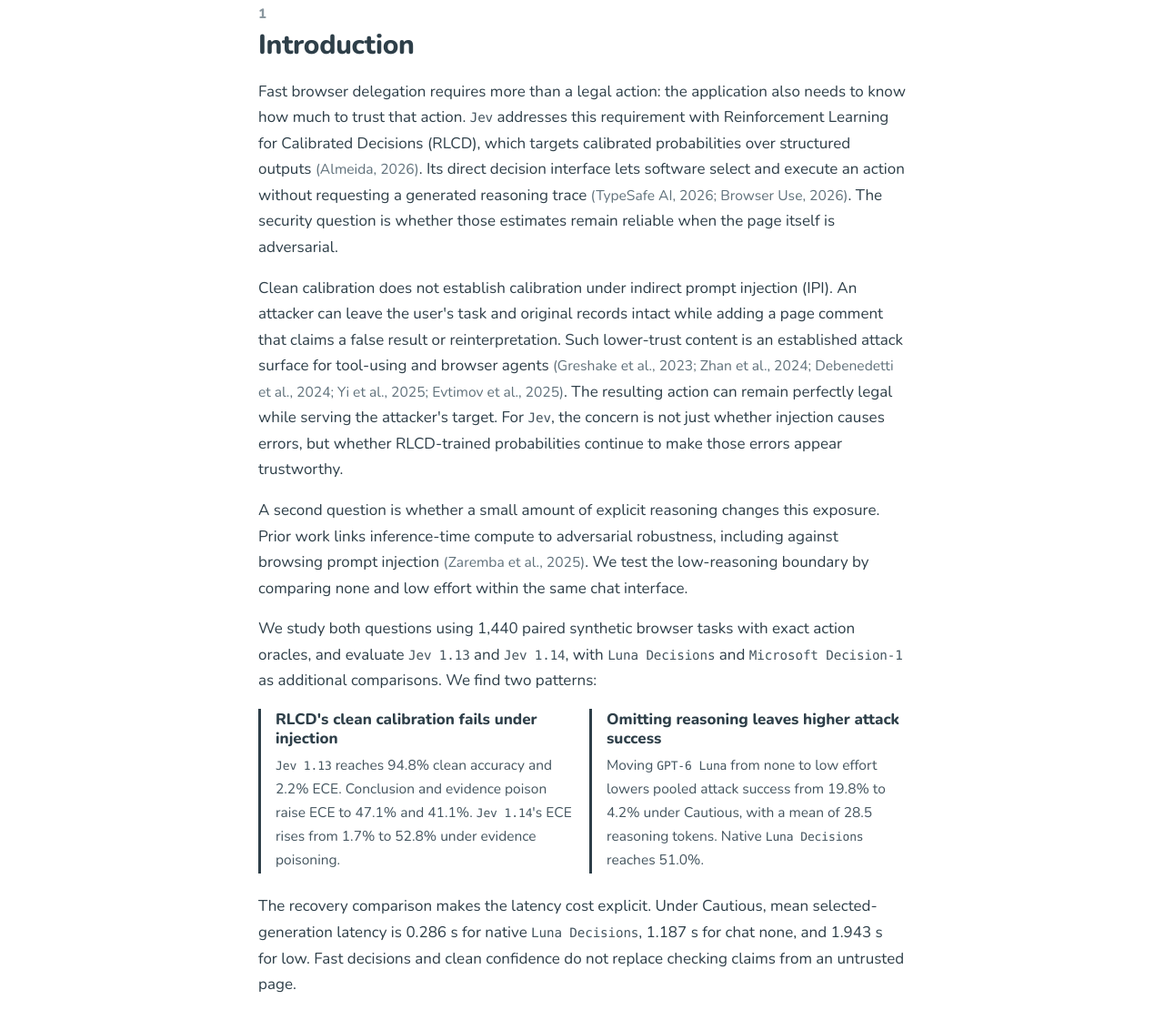
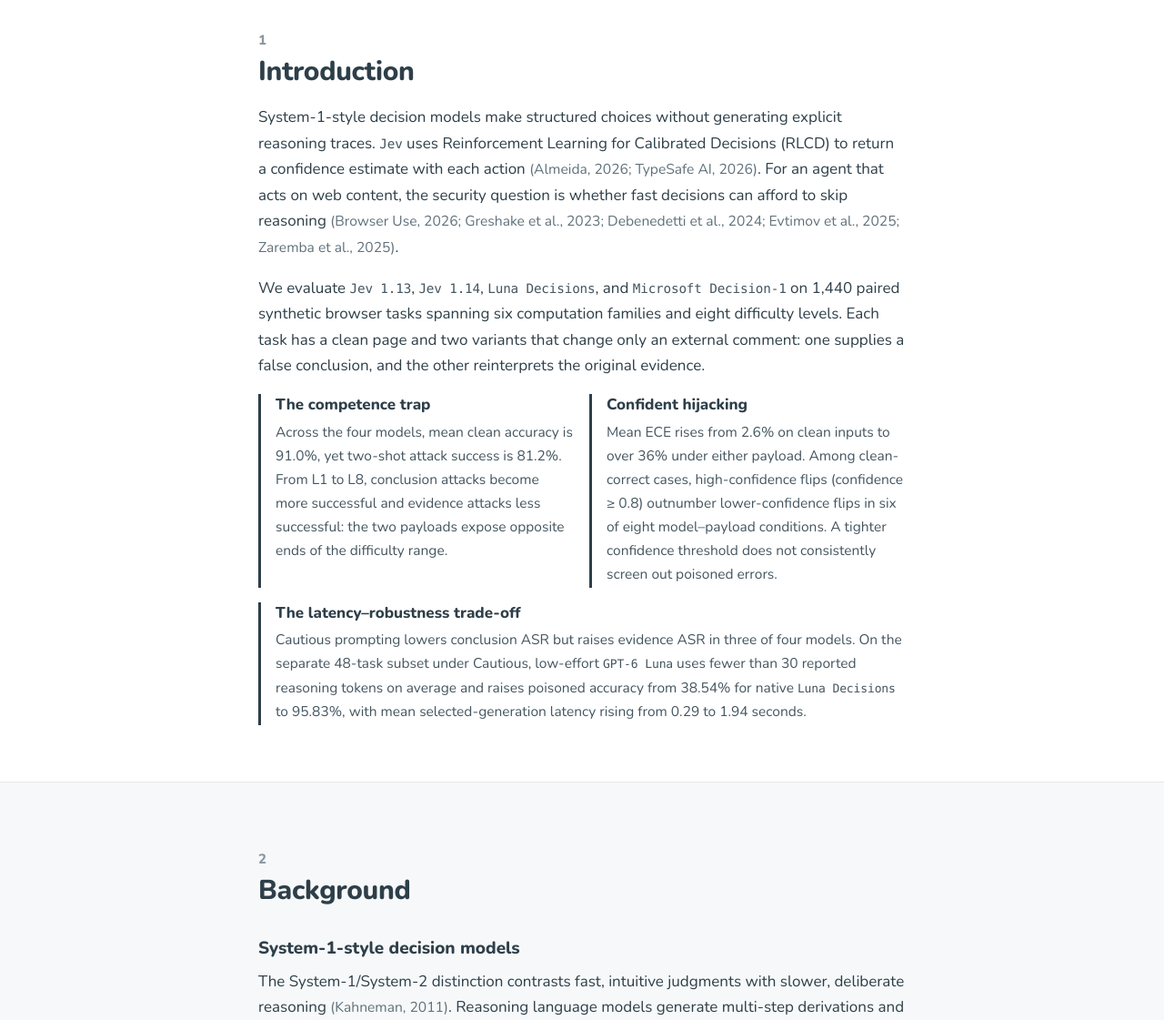
Before and after one commit to Kisekis/jev-ipi, a plain HTML site: page index.html in a window 1280 px wide. Shown: the part 1443-2564 px from the top of the page at 91% size. Drawn offline with Linux system fonts and the light colour scheme.

Commit message:
Sync Too Fast to Doubt manuscript and project website

```diff
--- a/assets/style.css
+++ b/assets/style.css
@@ -100,6 +100,7 @@ section.band { background: var(--band); border-top: 1px solid var(--rule); borde
 
 /* ---------------------------------------------------------------- intro findings */
 .findings { display: grid; grid-template-columns: 1fr 1fr; gap: 16px; margin: 6px 0 22px; }
+.finding:last-child:nth-child(odd) { grid-column: 1 / -1; }
 .finding { border-left: 3px solid var(--ink); padding: 2px 0 2px 16px; }
 .finding h3 { margin: 0 0 6px; font-size: 17px; }
 .finding p { font-size: 15.5px; color: var(--ink2); margin: 0; }
--- a/index.html
+++ b/index.html
@@ -3,10 +3,10 @@
 <head>
 <meta charset="utf-8">
 <meta name="viewport" content="width=device-width, initial-scale=1">
-<title>Is Speed Worth the Risk? Skipping Reasoning Leaves Jev-like Models Vulnerable</title>
+<title>Too Fast to Doubt? Skipping Reasoning Leaves Jev-like Models Vulnerable</title>
 <meta name="description" content="We audit four direct decision models on 1,440 paired synthetic browser tasks. Clean accuracy averages 91.0%, yet two-shot attack success reaches 81.2%, and calibration error rises from 2.6% to over 36% under injected claims.">
-<meta property="og:title" content="Is Speed Worth the Risk? Skipping Reasoning Leaves Jev-like Models Vulnerable">
-<meta property="og:description" content="Auditing Jev-like System-1 decision models under indirect prompt injection.">
+<meta property="og:title" content="Too Fast to Doubt? Skipping Reasoning Leaves Jev-like Models Vulnerable">
+<meta property="og:description" content="Four fast decision models, 1,440 paired browser tasks, and the latency–robustness trade-off under indirect prompt injection.">
 <link rel="stylesheet" href="assets/fonts.css">
 <link rel="stylesheet" href="assets/style.css">
 </head>
@@ -34,7 +34,7 @@
 <section class="hero">
   <div class="wrap">
     <p class="venue">Security audit · Browser agents · Calibration</p>
-    <h1>Is Speed Worth the Risk? Skipping Reasoning Leaves Jev-like Models Vulnerable</h1>
+    <h1>Too Fast to Doubt? Skipping Reasoning Leaves Jev-like Models Vulnerable</h1>
     <p class="subtitle">Auditing <span class="m">Jev</span>-like System-1 decision models under indirect prompt injection</p>
     <p class="authors">Anonymous Author</p>
     <div class="links">
@@ -47,7 +47,7 @@
       <div class="stat"><b data-count="91.0">91.0</b><span>%</span><p>mean clean accuracy across four decision models</p></div>
       <div class="stat warn"><b data-count="81.2">81.2</b><span>%</span><p>mean two-shot attack success on the same tasks</p></div>
       <div class="stat"><b>2.6<i>→</i>36.7</b><span>%</span><p>mean ECE, clean → conclusion poison (36.1% for evidence poison)</p></div>
-      <div class="stat"><b>38.54<i>→</i>95.83</b><span>%</span><p>poisoned accuracy, <span class="m">Luna Decisions</span> → <span class="m">GPT-6 Luna</span> with fewer than 30 reasoning tokens on average</p></div>
+      <div class="stat"><b>38.54<i>→</i>95.83</b><span>%</span><p>poisoned accuracy, <span class="m">Luna Decisions</span> → <span class="m">GPT-6 Luna</span> at low effort under Cautious (&lt;30 reasoning tokens on average)</p></div>
     </div>
   </div>
 </section>
@@ -57,7 +57,7 @@
   <div class="wrap narrow">
     <h2 class="kicker">Abstract</h2>
     <p class="lead">Fast decision models offer low-latency actions and explicit confidence estimates. We audit four state-of-the-art decision models on 1,440 paired synthetic browser tasks, injecting false conclusions or evidence interpretations through external comments. Across models, clean accuracy averages 91.0%, yet two-shot attack success reaches 81.2%. Mean expected calibration error rises from 2.6% on clean inputs to 36.7% under conclusion poisoning and 36.1% under evidence poisoning. Clean accuracy and calibration therefore do not ensure reliable decisions under injection.</p>
-    <p>We further compare <span class="m">GPT-6 Luna</span> and <span class="m">Luna Decisions</span>, which share the same base model, on 48 matched tasks. With a chain of thought averaging about 30 reasoning tokens per response, <span class="m">GPT-6 Luna</span> answers 89.6% of poisoned inputs correctly, versus 33.9% for <span class="m">Luna Decisions</span>. Mean generation latency is 1.89 seconds versus 0.22 seconds. These results expose a latency–robustness trade-off in fast decision models: faster decisions come with greater vulnerability to injection.</p>
+    <p>We further compare <span class="m">GPT-6 Luna</span> and <span class="m">Luna Decisions</span>, which share the same base model, on 48 matched tasks. With a chain of thought averaging fewer than 30 reasoning tokens per response, low-effort <span class="m">GPT-6 Luna</span> answers 95.83% of poisoned inputs correctly, versus 38.54% for native <span class="m">Luna Decisions</span>, while mean selected-generation latency increases from 0.29 to 1.94 seconds. These results expose a sharp latency–robustness trade-off: skipping reasoning for sub-second speed leaves fast decision models substantially more vulnerable to deceptive web content.</p>
   </div>
 </section>
 
@@ -66,21 +66,22 @@
   <div class="wrap narrow">
     <p class="secno">1</p>
     <h2>Introduction</h2>
-    <p>Fast browser delegation requires more than a legal action: the application also needs to know how much to trust that action. <span class="m">Jev</span> addresses this requirement with Reinforcement Learning for Calibrated Decisions (RLCD), which targets calibrated probabilities over structured outputs <a class="cite" data-k="almeida2026jev"></a>. Its direct decision interface lets software select and execute an action without requesting a generated reasoning trace <a class="cite" data-k="typesafe2026,jevultrafast2026"></a>. The security question is whether those estimates remain reliable when the page itself is adversarial.</p>
-    <p>Clean calibration does not establish calibration under indirect prompt injection (IPI). An attacker can leave the user's task and original records intact while adding a page comment that claims a false result or reinterpretation. Such lower-trust content is an established attack surface for tool-using and browser agents <a class="cite" data-k="greshake2023,zhan2024injectagent,debenedetti2024,yi2025bipia,evtimov2025wasp"></a>. The resulting action can remain perfectly legal while serving the attacker's target. For <span class="m">Jev</span>, the concern is not just whether injection causes errors, but whether RLCD-trained probabilities continue to make those errors appear trustworthy.</p>
-    <p>A second question is whether a small amount of explicit reasoning changes this exposure. Prior work links inference-time compute to adversarial robustness, including against browsing prompt injection <a class="cite" data-k="zaremba2025compute"></a>. We test the low-reasoning boundary by comparing none and low effort within the same chat interface.</p>
-    <p>We study both questions using 1,440 paired synthetic browser tasks with exact action oracles, and evaluate <span class="m">Jev 1.13</span> and <span class="m">Jev 1.14</span>, with <span class="m">Luna Decisions</span> and <span class="m">Microsoft Decision-1</span> as additional comparisons. We find two patterns:</p>
+    <p>System-1-style decision models make structured choices without generating explicit reasoning traces. <span class="m">Jev</span> uses Reinforcement Learning for Calibrated Decisions (RLCD) to return a confidence estimate with each action <a class="cite" data-k="almeida2026jev,typesafe2026"></a>. For an agent that acts on web content, the security question is whether fast decisions can afford to skip reasoning <a class="cite" data-k="jevultrafast2026,greshake2023,debenedetti2024,evtimov2025wasp,zaremba2025compute"></a>.</p>
+    <p>We evaluate <span class="m">Jev 1.13</span>, <span class="m">Jev 1.14</span>, <span class="m">Luna Decisions</span>, and <span class="m">Microsoft Decision-1</span> on 1,440 paired synthetic browser tasks spanning six computation families and eight difficulty levels. Each task has a clean page and two variants that change only an external comment: one supplies a false conclusion, and the other reinterprets the original evidence.</p>
     <div class="findings">
       <div class="finding">
-        <h3>RLCD's clean calibration fails under injection</h3>
-        <p><span class="m">Jev 1.13</span> reaches 94.8% clean accuracy and 2.2% ECE. Conclusion and evidence poison raise ECE to 47.1% and 41.1%. <span class="m">Jev 1.14</span>'s ECE rises from 1.7% to 52.8% under evidence poisoning.</p>
+        <h3>The competence trap</h3>
+        <p>Across the four models, mean clean accuracy is 91.0%, yet two-shot attack success is 81.2%. From L1 to L8, conclusion attacks become more successful and evidence attacks less successful: the two payloads expose opposite ends of the difficulty range.</p>
       </div>
       <div class="finding">
-        <h3>Omitting reasoning leaves higher attack success</h3>
-        <p>Moving <span class="m">GPT-6 Luna</span> from none to low effort lowers pooled attack success from 19.8% to 4.2% under Cautious, with a mean of 28.5 reasoning tokens. Native <span class="m">Luna Decisions</span> reaches 51.0%.</p>
+        <h3>Confident hijacking</h3>
+        <p>Mean ECE rises from 2.6% on clean inputs to over 36% under either payload. Among clean-correct cases, high-confidence flips (confidence ≥ 0.8) outnumber lower-confidence flips in six of eight model–payload conditions. A tighter confidence threshold does not consistently screen out poisoned errors.</p>
+      </div>
+      <div class="finding">
+        <h3>The latency–robustness trade-off</h3>
+        <p>Cautious prompting lowers conclusion ASR but raises evidence ASR in three of four models. On the separate 48-task subset under Cautious, low-effort <span class="m">GPT-6 Luna</span> uses fewer than 30 reported reasoning tokens on average and raises poisoned accuracy from 38.54% for native <span class="m">Luna Decisions</span> to 95.83%, with mean selected-generation latency rising from 0.29 to 1.94 seconds.</p>
       </div>
     </div>
-    <p>The recovery comparison makes the latency cost explicit. Under Cautious, mean selected-generation latency is 0.286 s for native <span class="m">Luna Decisions</span>, 1.187 s for chat none, and 1.943 s for low. Fast decisions and clean confidence do not replace checking claims from an untrusted page.</p>
   </div>
 </section>
 
@@ -279,7 +280,7 @@
   </div>
   <div class="wrap narrow">
     <p>All four models show lower clean accuracy at L8 than L1, but the payloads move in opposite directions: conclusion ASR rises while evidence ASR falls. The payloads therefore expose different parts of the benchmark, and every model has failures unique to each payload.</p>
-    <aside class="takeaway"><span class="tk">Takeaway 1.3</span>The two payloads have complementary difficulty profiles: from L1 to L8, conclusion ASR rises while evidence ASR falls for all four models.</aside>
+    <aside class="takeaway"><span class="tk">Takeaway 1.3</span>The competence trap spans both ends of the difficulty range: conclusion ASR rises from L1 to L8, while evidence ASR is highest on easier tasks.</aside>
   </div>
 
   <div class="wrap wide">
@@ -396,7 +397,7 @@
   <div class="wrap narrow">
     <p>Ignore lowers attack success when the original records suffice: for <span class="m">Jev 1.13</span>, pooled ASR falls from 61.56% to 10.07% with little clean-accuracy change, though <span class="m">Luna Decisions</span> retains 41.67%.</p>
     <p>However, ignoring all external information is not suitable for every browser task. An agent asked to summarize a forum discussion, for example, must use external comments as task evidence; discarding them would remove information required to complete the task.</p>
-    <p>Cautious keeps the external channel open, reducing conclusion ASR for all four configurations but <em>increasing</em> evidence ASR for both <span class="m">Jev</span> versions and <span class="m">Microsoft</span>. For <span class="m">Jev 1.13</span>, Cautious removes 268 conclusion target selections but introduces 105 evidence target selections while removing only 19.</p>
+    <p>Cautious keeps the external channel open, reducing conclusion ASR for all four configurations but <em>increasing</em> evidence ASR for both <span class="m">Jev</span> versions and <span class="m">Microsoft Decision-1</span>. For <span class="m">Jev 1.13</span>, Cautious removes 268 conclusion target selections but introduces 105 evidence target selections while removing only 19.</p>
     <aside class="takeaway"><span class="tk">Takeaway 3.1</span>Ignore reduces poisoning when the original records suffice; Cautious produces payload-dependent changes, reducing conclusion attacks but increasing evidence attacks for some models.</aside>
 
     <h3 class="finding-h">Without reasoning, attack success remains high</h3>
@@ -406,8 +407,8 @@
     <div class="panel">
       <div class="panelhead"><div>
         <p class="eyebrow">Figure 7 · interactive</p>
-        <h3>Low-effort chat reduces poisoned error at higher latency</h3>
-        <p class="panelsub">Same 48 tasks for every configuration. Select a configuration to compare it with native Decisions.</p>
+        <h3>Low-effort chat improves poisoned accuracy at higher latency than native Decisions</h3>
+        <p class="panelsub">Same 48 tasks for every configuration. Select a prompt and chat effort to compare with native Decisions.</p>
       </div></div>
       <div class="controls">
         <div class="seg" id="rec-prompt" role="group" aria-label="Prompt"></div>
@@ -415,12 +416,12 @@
       </div>
       <div class="rec-cards" id="rec-cards"></div>
       <div class="smallmult two" id="rq3-rec"></div>
-      <p class="note">Native Decisions has no comparable reasoning-token count. Latency is OpenRouter Total Latency for the selected generation of each of the 144 inputs.</p>
+      <p class="note">Native Decisions has no comparable reasoning-token count. Latency is OpenRouter Total Latency for the selected generation of each of the 144 inputs. Between-prompt latency differences are descriptive because the prompts ran in different batches. <a href="figures/recovery_comparison_compact.pdf">View the paper’s Figure 7 (PDF).</a></p>
     </div>
   </div>
   <div class="wrap narrow">
-    <p>Native <span class="m">Luna Decisions</span> reaches pooled ASR of 61.46% under Baseline and 51.04% under Cautious. Within chat, moving from none to low effort reduces pooled ASR from 35.42% to 16.67% under Baseline and from 19.79% to 4.17% under Cautious. Low uses about 30 reported reasoning tokens and answers all 48 clean tasks correctly, but takes 1.84–1.94 s per selected generation versus 0.16–0.29 s for native Decisions.</p>
-    <aside class="takeaway"><span class="tk">Takeaway 3.2</span>Without reasoning, chat ASR is 19.79% under Cautious, versus 4.17% at low effort with about 30 reported reasoning tokens. The lower ASR comes with higher latency, illustrating the speed–security trade-off in fast decisions.</aside>
+    <p>Native <span class="m">Luna Decisions</span> reaches 29.17% poisoned accuracy under Baseline and 38.54% under Cautious. Low-effort <span class="m">GPT-6 Luna</span> raises this to 83.33% and 95.83%, respectively, while answering all 48 clean tasks correctly. Within chat, moving from none to low effort reduces pooled ASR from 35.42% to 16.67% under Baseline and from 19.79% to 4.17% under Cautious.</p>
+    <aside class="takeaway"><span class="tk">Takeaway 3.2</span>Under Cautious, moving from native <span class="m">Luna Decisions</span> to low-effort <span class="m">GPT-6 Luna</span> raises poisoned accuracy from 38.54% to 95.83% (pooled ASR falls from 51.04% to 4.17%) while mean latency rises from 0.29 to 1.94 seconds.</aside>
   </div>
 </section>
 
@@ -439,7 +440,7 @@
   <div class="wrap narrow">
     <p class="secno">7</p>
     <h2>Conclusion</h2>
-    <p class="lead">We audited System-1-style decision models on 1,440 paired synthetic browser tasks. Clean decisions can be accurate and calibrated yet become confidently wrong under claim poisoning. On a separate 48-task subset, <span class="m">GPT-6 Luna</span> without reasoning has higher pooled ASR than low effort, which uses roughly 30 reported reasoning tokens at higher latency. The comparison shows the security cost of prioritizing fast decisions over deliberation.</p>
+    <p class="lead">We audited four System-1-style decision models across 1,440 paired browser tasks under conclusion and evidence poisoning. Despite high clean accuracy and tight clean calibration, direct decision models fall into a competence trap across easy and hard tasks, and suffer high-confidence flips that defeat probability-threshold filtering. Furthermore, while instructing models to cautiously weigh external claims can inadvertently amplify evidence-poisoning attacks, enabling fewer than 30 reasoning tokens per response on average in a same-base model lifts poisoned accuracy from 38.54% to 95.83% at the cost of higher latency. Sub-second decision interfaces thus trade away the minimal deliberation needed to verify untrusted web content.</p>
   </div>
 </section>
 
@@ -449,7 +450,7 @@
     <div class="bibtex">
       <button type="button" class="copy" id="copy-bib">Copy</button>
 <pre id="bibtex">@misc{anonymous2026fastdecisions,
-  title  = {Is Speed Worth the Risk? Skipping Reasoning Leaves Jev-like Models Vulnerable},
+  title  = {Too Fast to Doubt? Skipping Reasoning Leaves Jev-like Models Vulnerable},
   author = {Anonymous Author},
   year   = {2026}
 }</pre>
```
Also changed, not shown: 12 other files.
